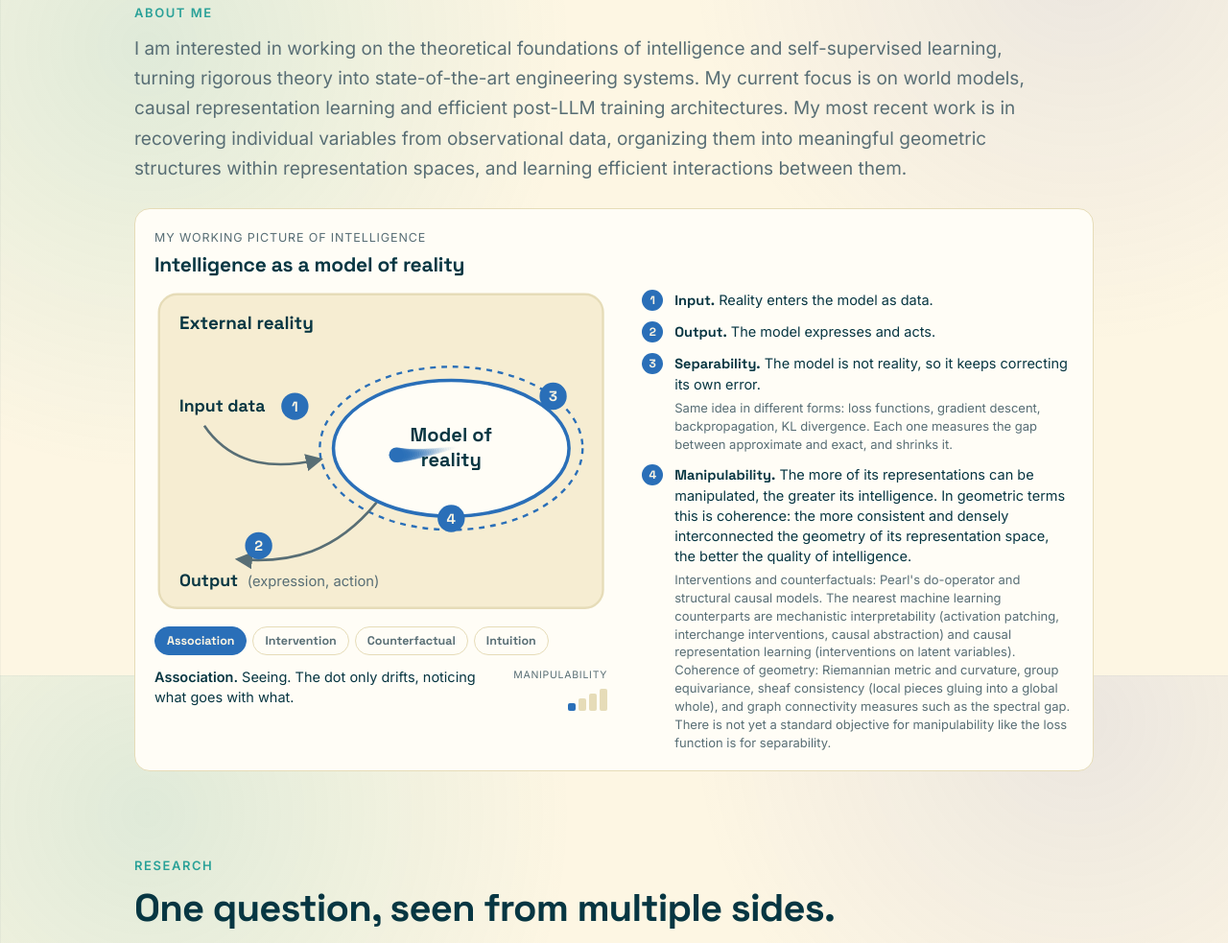
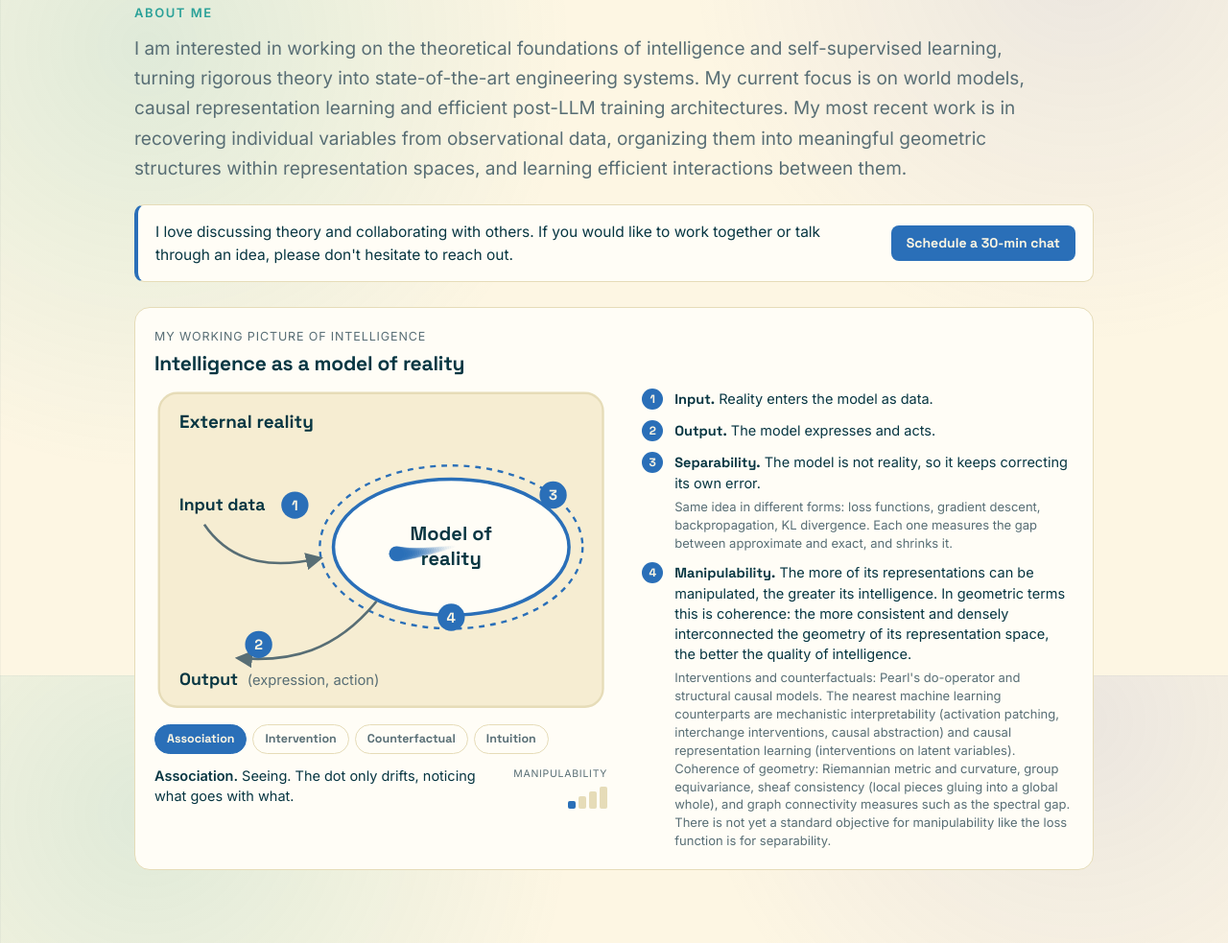
Before and after one commit to arion-a/arion-a.github.io, a plain HTML site: page index.html in a window 1280 px wide. Shown: the part 896-1879 px from the top of the page at 96% size. Drawn offline with Linux system fonts and the light colour scheme.

Commit message:
Add reach-out callout with 30-min chat button
Co-Authored-By: Claude Sonnet 5.5 <noreply@anthropic.com>

```diff
--- a/index.html
+++ b/index.html
@@ -130,6 +130,11 @@ footer{padding:32px 0 52px;color:var(--muted);font-size:14px;border-top:1px soli
 .mf-n{width:22px;height:22px;border-radius:50%;background:var(--accent);color:var(--bg);font:700 12px/22px var(--head);text-align:center}
 .mf-ex{display:block;margin-top:5px;font-size:13px;line-height:1.45;color:var(--muted)}
 .mf-list b{font-family:var(--head)}
+.reach{display:flex;gap:16px;align-items:center;justify-content:space-between;flex-wrap:wrap;margin:22px 0 0;padding:16px 18px;border:1px solid var(--border);border-left:4px solid var(--accent);border-radius:10px;background:var(--surface)}
+.reach p{margin:0;flex:1 1 260px;font-size:15.5px;line-height:1.5}
+.reach a.reach-btn{flex:none;display:inline-block;padding:10px 16px;border-radius:8px;background:var(--accent);color:var(--bg);font:600 14px/1.2 var(--head);text-decoration:none}
+.reach a.reach-btn:hover{opacity:.88}
+.reach a.reach-btn:focus-visible{outline:2px solid var(--accent);outline-offset:2px}
 .mf-lv{display:flex;gap:6px;margin:14px 0 0;flex-wrap:wrap}
 .mf-pill{font:600 12.5px/1 var(--head);padding:8px 12px;border-radius:999px;border:1px solid var(--border);background:var(--surface);color:var(--muted);cursor:pointer}
 .mf-pill:hover{border-color:var(--accent);color:var(--text)}
@@ -198,6 +203,10 @@ footer{padding:32px 0 52px;color:var(--muted);font-size:14px;border-top:1px soli
         <div>
           <p class="eyebrow">About me</p>
           <p class="lede">I am interested in working on the theoretical foundations of intelligence and self-supervised learning, turning rigorous theory into state-of-the-art engineering systems. My current focus is on world models, causal representation learning and efficient post-LLM training architectures. My most recent work is in recovering individual variables from observational data, organizing them into meaningful geometric structures within representation spaces, and learning efficient interactions between them.</p>
+          <div class="reach">
+            <p>I love discussing theory and collaborating with others. If you would like to work together or talk through an idea, please don't hesitate to reach out.</p>
+            <a class="reach-btn" href="mailto:arion.abhinav@gmail.com?subject=30-min%20chat">Schedule a 30-min chat</a>
+          </div>
         </div>
         <figure class="mfig" style="margin:0">
           <p class="mf-k">My working picture of intelligence</p>
```
